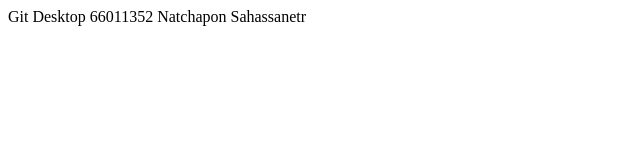
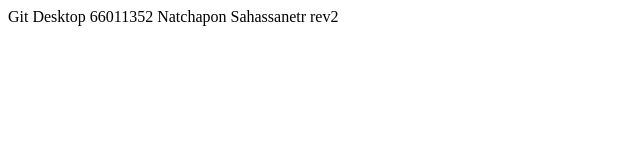
Before and after one commit to DisEzMike/git101, a plain HTML site: page index.html in a window 1280 px wide. Shown: the full height of the page, 0-640 px from the left. Drawn offline with Linux system fonts and the light colour scheme.

Commit message:
Update index.html

```diff
--- a/index.html
+++ b/index.html
@@ -6,6 +6,6 @@
     <title>Document</title>
 </head>
 <body>
-    Git Desktop 66011352 Natchapon Sahassanetr
+    Git Desktop 66011352 Natchapon Sahassanetr rev2
 </body>
 </html>
```
